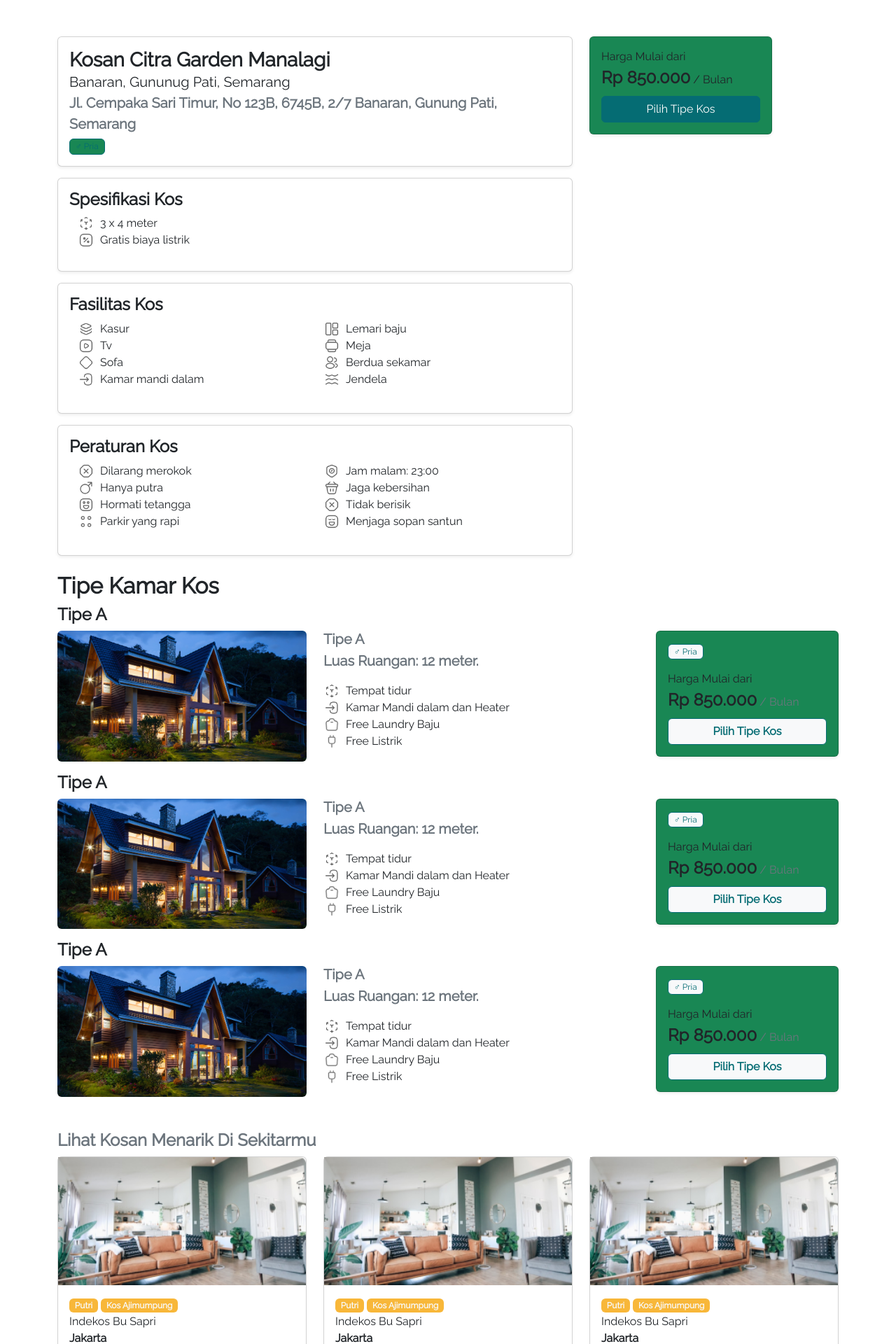
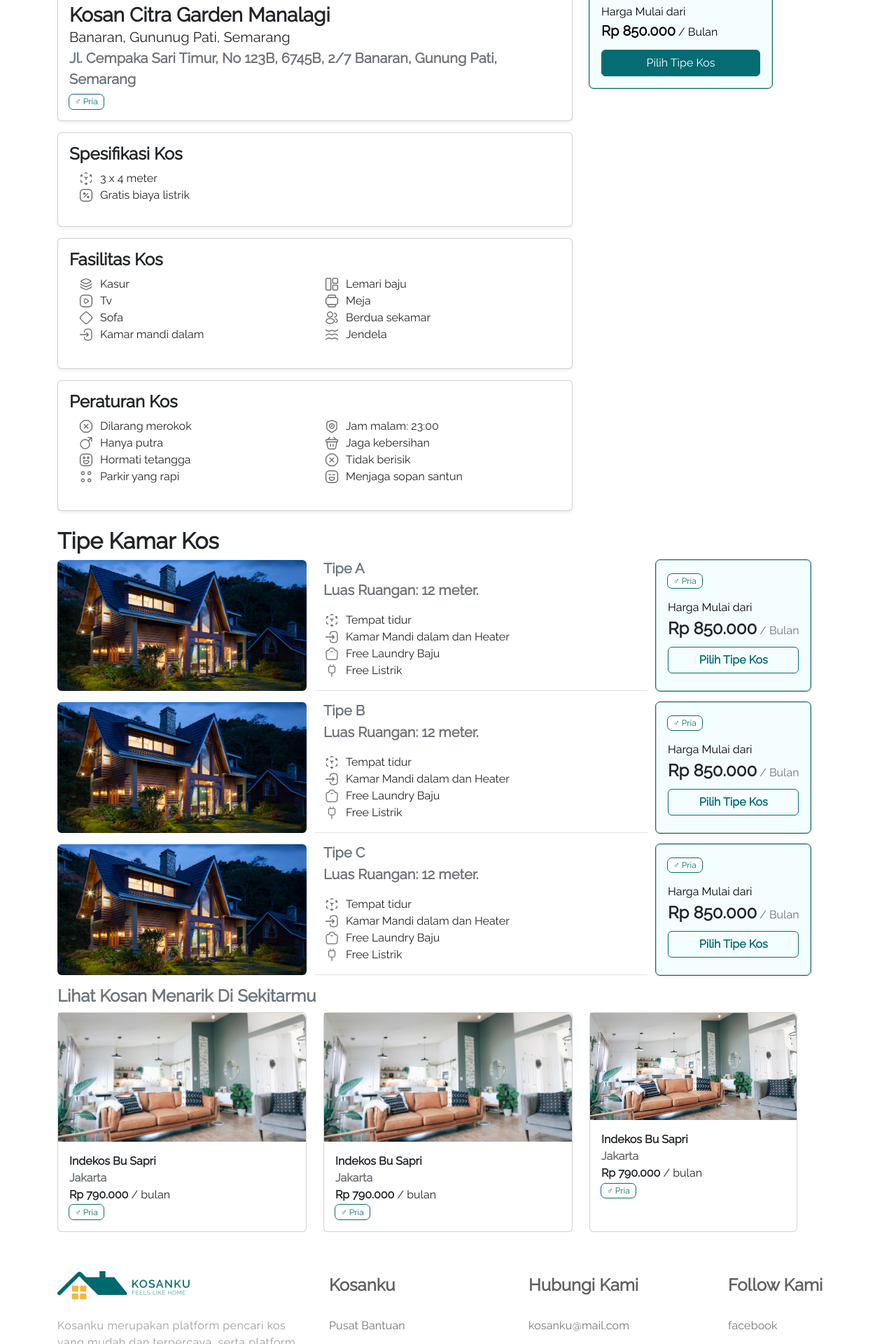
Before and after one commit to synrgy-final-project-team-a/frontend-fsw, a React (Create React App) app: page /detail-kos in a window 1280 px wide. Shown: the part 540-2460 px from the top of the page at 70% size. Built offline with nearby package versions, Linux system fonts and the light colour scheme.

Commit message:
responsive detailkos

```diff
--- a/src/assets/scss/icons.scss
+++ b/src/assets/scss/detailkos.scss
@@ -2,7 +2,7 @@
   display: flex;
   flex-direction: row;
   list-style: none;
-  margin-left: -2.5vw;
+  margin-left: -32px;
 }
 
 // Ubah ke vh, vw, rem, dll
@@ -12,3 +12,7 @@
   height: 20px;
   margin-right: 10px;
 }
+
+.btn-tipe-outline {
+  border: 1.5px solid #056c73;
+}
--- a/src/assets/scss/mystylesheet.scss
+++ b/src/assets/scss/mystylesheet.scss
@@ -30,11 +30,3 @@
 .text {
   font-size: 16px;
 }
-
-.badge-outline {
-  border: 1px solid #056c73;
-}
-
-.btn-tipe-outline {
-  border: 1.5px solid #056c73;
-}
--- a/src/assets/scss/style.scss
+++ b/src/assets/scss/style.scss
@@ -3,7 +3,7 @@
 @import "~bootstrap/scss/bootstrap";
 @import "kelola-kos";
 @import "mystylesheet";
-@import "icons";
+@import "detailkos";
 
 .logo-footer {
   width: 190px;
@@ -139,3 +139,23 @@
   text-align: center;
   padding: 34px;
 }
+
+.badge {
+  @each $name, $color in $theme-colors {
+    &.bg-outline-#{$name} {
+      outline: 1px solid $color;
+      background-color: $white;
+      color: $color;
+    }
+  }
+}
+
+.card {
+  @each $name, $color in $theme-colors {
+    &.bg-outline-#{$name} {
+      outline: 1px solid $color;
+      background-color: $light;
+      color: $black;
+    }
+  }
+}
--- a/src/assets/scss/variables.scss
+++ b/src/assets/scss/variables.scss
@@ -2,6 +2,8 @@
 $primary: #056c73;
 $secondary: #f8b739;
 $danger: #ba1a1a;
+$success: #00c853;
+$light: #f4feff;
 
 $color-form: #d1d5db;
 
--- a/src/pages/pencari/detailKos.jsx
+++ b/src/pages/pencari/detailKos.jsx
@@ -11,7 +11,7 @@ const DetailKos = () => {
         <NavbarComponent routes={PencariRoutes} />
       </div>
 
-      <div className="">
+      <div>
         {/* Tulisan  */}
         <div className="container my-3">
           <p>Home / Jawa Tengah / Semarang / Kosan Citra Garden Manalagi</p>
@@ -19,27 +19,23 @@ const DetailKos = () => {
         {/* End Tulisan */}
 
         {/* Gambar Kos */}
-        <Container className="mb-5">
+        <Container>
           <Row>
-            <Col xs={12} md={8}>
-              <img className="img-fluid rounded mt-3" src="/image/Kos1.png" alt="" />
+            <Col xs={12} lg={8}>
+              <img className="img-fluid rounded" src="/image/Kos1.png" alt="" />
             </Col>
-            <Col xs={12} md={4}>
-              <Row className="mt-3">
-                <img className="img-fluid rounded" src="/image/Kos2.png" alt="" />
-              </Row>
-              <Row className="mt-3">
-                <img className="img-fluid rounded" src="/image/Kos3.png" alt="" />
-              </Row>
+            <Col xs={12} lg={4} className="d-none d-lg-flex flex-column justify-content-between">
+              <img className="img-fluid rounded" src="/image/Kos2.png" alt="" />
+              <img className="img-fluid rounded" src="/image/Kos3.png" alt="" />
             </Col>
           </Row>
         </Container>
         {/* End Gambar Kos */}
 
         {/* Title Kos */}
-        <Container className="">
-          <Row>
-            <Col md={8}>
+        <Container>
+          <Row className="d-sm-flex ">
+            <Col xs={12} md={8} lg={8}>
               <Card className="shadow-sm mt-3">
                 <Card.Body>
                   <Card.Text className="mb-1">
@@ -47,21 +43,21 @@ const DetailKos = () => {
                     <p className="my-0 fs-5">Banaran, Gununug Pati, Semarang</p>
                     <p className="text-muted fs-5 fw-bolder my-0">Jl. Cempaka Sari Timur, No 123B, 6745B, 2/7 Banaran, Gunung Pati, Semarang</p>
                   </Card.Text>
-                  <Badge className="fw-normal text-primary badge-outline" bg="success">
+                  <Badge className="fw-normal" bg="outline-primary">
                     ♂ Pria
-                  </Badge>{" "}
+                  </Badge>
                 </Card.Body>
               </Card>
             </Col>
-            <Col md={3}>
-              <Card className="shadow-sm mt-3" bg="success">
+            <Col xs={12} md={4} lg={3} className="flex-column">
+              <Card className="shadow-sm mt-3 bg-outline-primary">
                 <Card.Body>
                   <Card.Text>
                     Harga Mulai dari
                     <p className="mb-2">
-                      <strong className="fs-4">Rp 850.000</strong> / Bulan
+                      <strong className="fs-5">Rp 850.000</strong> / Bulan
                     </p>
-                    <Button variant="primary" className="col-12">
+                    <Button variant="primary" className="col-12 mt-1">
                       Pilih Tipe Kos
                     </Button>
                   </Card.Text>
@@ -74,7 +70,7 @@ const DetailKos = () => {
         {/* Spesifikasi Kos */}
         <Container className="my-3">
           <Row>
-            <Col md={8}>
+            <Col xs={12} md={8} lg={8}>
               <Card className="shadow-sm">
                 <Card.Body>
                   <Card.Text className="mb-1">
@@ -100,7 +96,7 @@ const DetailKos = () => {
         {/* Fasilitas Kos */}
         <Container className="my-3">
           <Row>
-            <Col md={8}>
+            <Col xs={12} md={8} lg={8}>
               <Card className="shadow-sm">
                 <Card.Body>
                   <Card.Text className="mb-1">
@@ -158,7 +154,7 @@ const DetailKos = () => {
         {/* Peraturan Kos */}
         <Container className="mt-3 mb-4">
           <Row>
-            <Col md={8}>
+            <Col xs={12} md={8} lg={8}>
               <Card className="shadow-sm">
                 <Card.Body>
                   <Card.Text className="mb-1">
@@ -224,12 +220,12 @@ const DetailKos = () => {
         {/* Tipe A */}
         <div>
           <Container>
-            <h5 className="fw-bolder fs-4">Tipe A</h5>
+            {/* <h5 className="fw-bolder fs-4">Tipe A</h5> */}
             <Row>
-              <Col xs={6} md={4}>
+              <Col xs={6} lg={4} className="d-none d-lg-flex">
                 <img className="img-fluid rounded" src="/image/Kos1.png" alt="" />
               </Col>
-              <Col xs={6} md={5}>
+              <Col xs={12} lg={5} className="border-bottom">
                 <h6 className="fw-bolder text-muted fs-5 my-0">Tipe A</h6>
                 <p className="fw-bolder text-muted fs-5 mt-1 mb-3">Luas Ruangan: 12 meter.</p>
                 <ul>
@@ -250,10 +246,10 @@ const DetailKos = () => {
                   </li>
                 </ul>
               </Col>
-              <Col xs={6} md={3}>
-                <Card className="shadow-sm" bg="success">
+              <Col xs={6} lg={3} className="d-none d-lg-flex">
+                <Card className="shadow-sm bg-outline-primary">
                   <Card.Body>
-                    <Badge className="fw-normal text-primary badge-outline mb-3" bg="light">
+                    <Badge className="fw-normal mb-3" bg="outline-primary">
                       ♂ Pria
                     </Badge>{" "}
                     <Card.Text>
@@ -275,13 +271,13 @@ const DetailKos = () => {
         {/* Tipe B */}
         <div>
           <Container className="my-3">
-            <h5 className="fw-bolder fs-4">Tipe A</h5>
+            {/* <h5 className="fw-bolder fs-4">Tipe A</h5> */}
             <Row>
-              <Col xs={6} md={4}>
+              <Col xs={6} lg={4} className="d-none d-lg-flex">
                 <img className="img-fluid rounded" src="/image/Kos1.png" alt="" />
               </Col>
-              <Col xs={6} md={5}>
-                <h6 className="fw-bolder text-muted fs-5 my-0">Tipe A</h6>
+              <Col xs={12} lg={5} className="border-bottom">
+                <h6 className="fw-bolder text-muted fs-5 my-0">Tipe B</h6>
                 <p className="fw-bolder text-muted fs-5 mt-1 mb-3">Luas Ruangan: 12 meter.</p>
                 <ul>
                   <li className="list-spesifikasi-kos" id="icon-kamar">
@@ -301,10 +297,10 @@ const DetailKos = () => {
                   </li>
                 </ul>
               </Col>
-              <Col xs={6} md={3}>
-                <Card className="shadow-sm" bg="success">
+              <Col xs={6} lg={3} className="d-none d-lg-flex">
+                <Card className="shadow-sm bg-outline-primary">
                   <Card.Body>
-                    <Badge className="fw-normal text-primary badge-outline mb-3" bg="light">
+                    <Badge className="fw-normal mb-3" bg="outline-primary">
                       ♂ Pria
                     </Badge>{" "}
                     <Card.Text>
@@ -326,13 +322,13 @@ const DetailKos = () => {
         {/* Tipe C */}
         <div>
           <Container>
-            <h5 className="fw-bolder fs-4">Tipe A</h5>
+            {/* <h5 className="fw-bolder fs-4">Tipe A</h5> */}
             <Row>
-              <Col xs={6} md={4}>
+              <Col xs={6} lg={4} className="d-none d-lg-flex">
                 <img className="img-fluid rounded" src="/image/Kos1.png" alt="" />
               </Col>
-              <Col xs={6} md={5}>
-                <h6 className="fw-bolder text-muted fs-5 my-0">Tipe A</h6>
+              <Col xs={12} lg={5} className="border-bottom">
+                <h6 className="fw-bolder text-muted fs-5 my-0">Tipe C</h6>
                 <p className="fw-bolder text-muted fs-5 mt-1 mb-3">Luas Ruangan: 12 meter.</p>
                 <ul>
                   <li className="list-spesifikasi-kos" id="icon-kamar">
@@ -352,10 +348,10 @@ const DetailKos = () => {
                   </li>
                 </ul>
               </Col>
-              <Col xs={6} md={3}>
-                <Card className="shadow-sm" bg="success">
+              <Col xs={6} lg={3} className="d-none d-lg-flex">
+                <Card className="shadow-sm bg-outline-primary">
                   <Card.Body>
-                    <Badge className="fw-normal text-primary badge-outline mb-3" bg="light">
+                    <Badge className="fw-normal mb-3" bg="outline-primary">
                       ♂ Pria
                     </Badge>{" "}
                     <Card.Text>
@@ -376,90 +372,78 @@ const DetailKos = () => {
         {/* End Tipe Kamar Kos */}
 
         {/* Kosan Menarik di Sekitar Lokasi */}
-        <Container className="mt-5">
+        <Container className="mt-3">
           {" "}
           <h2 className="fs-4 fw-bolder text-muted">Lihat Kosan Menarik Di Sekitarmu</h2>
         </Container>
         <Container className="mb-5">
           <Row>
-            <Col xs={6} md={4}>
+            <Col xs={6} lg={4}>
               {/* style={{ width: "18rem" }} */}
               <Card className="">
                 <img className="img-fluid" src="/image/Kos2.png" alt="" />
                 <Card.Body>
-                  <Badge bg="secondary" text="light">
-                    Putri
-                  </Badge>{" "}
-                  <Badge bg="secondary" text="light">
-                    Kos Ajimumpung
-                  </Badge>{" "}
                   {/* <Card.Title>Card Title</Card.Title> */}
                   <Card.Text className="">
-                    <p style={{ margin: 0 }}>Indekos Bu Sapri</p>
                     <p style={{ margin: 0 }} className="fw-bold">
+                      Indekos Bu Sapri
+                    </p>
+                    <p style={{ margin: 0 }} className="fw-bold text-muted fs-6">
                       Jakarta
                     </p>
-                    <p style={{ margin: 0, fontSize: "12px" }} className="text-muted">
-                      K. Mandi Dalam, Kloset Duduk
+                    <p style={{ margin: 0 }}>
+                      <strong>Rp 790.000 </strong> / bulan
                     </p>
+                    <Badge className="fw-normal mx-0" bg="outline-primary">
+                      ♂ Pria
+                    </Badge>{" "}
                   </Card.Text>
-                  <Button size="sm" variant="primary" href="/detail-kos">
-                    Lihat Detail
-                  </Button>
                 </Card.Body>
               </Card>
             </Col>
-            <Col xs={6} md={4}>
+            <Col xs={6} lg={4}>
               {/* style={{ width: "18rem" }} */}
               <Card className="">
                 <img className="img-fluid" src="/image/Kos2.png" alt="" />
                 <Card.Body>
-                  <Badge bg="secondary" text="light">
-                    Putri
-                  </Badge>{" "}
-                  <Badge bg="secondary" text="light">
-                    Kos Ajimumpung
-                  </Badge>{" "}
                   {/* <Card.Title>Card Title</Card.Title> */}
                   <Card.Text className="">
-                    <p style={{ margin: 0 }}>Indekos Bu Sapri</p>
                     <p style={{ margin: 0 }} className="fw-bold">
+                      Indekos Bu Sapri
+                    </p>
+                    <p style={{ margin: 0 }} className="fw-bold text-muted fs-6">
                       Jakarta
                     </p>
-                    <p style={{ margin: 0, fontSize: "12px" }} className="text-muted">
-                      K. Mandi Dalam, Kloset Duduk
+                    <p style={{ margin: 0 }}>
+                      <strong>Rp 790.000 </strong> / bulan
                     </p>
+                    <Badge className="fw-normal mx-0" bg="outline-primary">
+                      ♂ Pria
+                    </Badge>{" "}
                   </Card.Text>
-                  <Button size="sm" variant="primary" href="/detail-kos">
-                    Lihat Detail
-                  </Button>
                 </Card.Body>
               </Card>
             </Col>
-            <Col xs={6} md={4}>
+            <Col xs={6} lg={4} className="d-none d-lg-flex">
               {/* style={{ width: "18rem" }} */}
               <Card className="">
                 <img className="img-fluid" src="/image/Kos2.png" alt="" />
                 <Card.Body>
-                  <Badge bg="secondary" text="light">
-                    Putri
-                  </Badge>{" "}
-                  <Badge bg="secondary" text="light">
-                    Kos Ajimumpung
-                  </Badge>{" "}
                   {/* <Card.Title>Card Title</Card.Title> */}
                   <Card.Text className="">
-                    <p style={{ margin: 0 }}>Indekos Bu Sapri</p>
                     <p style={{ margin: 0 }} className="fw-bold">
+                      Indekos Bu Sapri
+                    </p>
+                    <p style={{ margin: 0 }} className="fw-bold text-muted fs-6">
                       Jakarta
                     </p>
-                    <p style={{ margin: 0, fontSize: "12px" }} className="text-muted">
-                      K. Mandi Dalam, Kloset Duduk
+                    <p style={{ margin: 0 }}>
+                      <strong>Rp 790.000 </strong> / bulan
                     </p>
+                    <Badge className="fw-normal mx-0" bg="outline-primary">
+                      ♂ Pria
+                    </Badge>{" "}
                   </Card.Text>
-                  <Button size="sm" variant="primary" href="/detail-kos">
-                    Lihat Detail
-                  </Button>
                 </Card.Body>
               </Card>
             </Col>
```
Also changed, not shown: src/assets/scss/kelola-kos.scss (+0 -10 lines).
